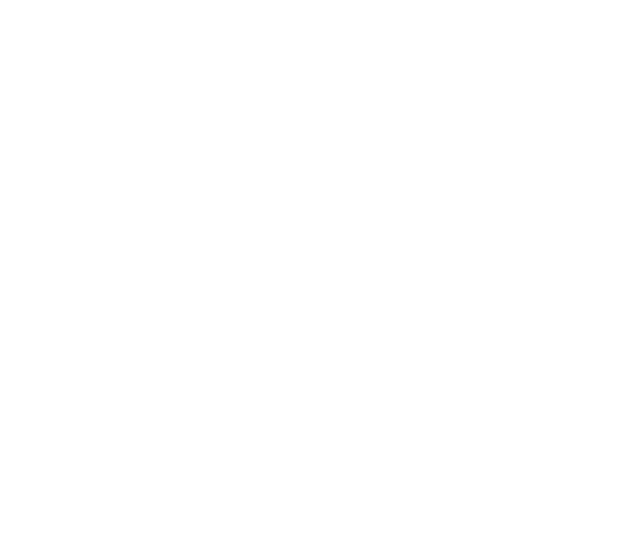
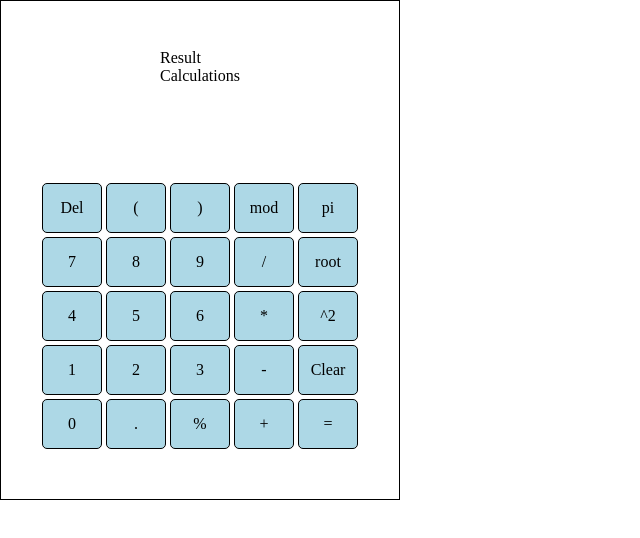
Before and after one commit to matt-gg/calculator, a plain HTML site: page index.html in a window 1280 px wide. Shown: the whole page, without its empty margins (0-640 px from the left). Drawn offline with Linux system fonts and the light colour scheme.

Commit message:
Draft gui design added

```diff
--- a/index.html
+++ b/index.html
@@ -9,6 +9,42 @@
     <title>Calculator</title>
 </head>
 <body>
+    <div class="calculator">
+        <div class="screen">
+            <div class="result">Result</div>
+            <div class="calculation">Calculations</div>
+        </div>
+        <div class="buttons">
+            <div class="btn">Del</div>
+            <div class="btn">(</div>
+            <div class="btn">)</div>
+            <div class="btn">mod</div>
+            <div class="btn">pi</div>
 
+            <div class="btn">7</div>
+            <div class="btn">8</div>
+            <div class="btn">9</div>
+            <div class="btn">/</div>
+            <div class="btn">root</div>
+
+            <div class="btn">4</div>
+            <div class="btn">5</div>
+            <div class="btn">6</div>
+            <div class="btn">*</div>
+            <div class="btn">^2</div>
+
+            <div class="btn">1</div>
+            <div class="btn">2</div>
+            <div class="btn">3</div>
+            <div class="btn">-</div>
+            <div class="btn">Clear</div>
+
+            <div class="btn">0</div>
+            <div class="btn">.</div>
+            <div class="btn">%</div>
+            <div class="btn">+</div>
+            <div class="btn">=</div>
+        </div>
+    </div>
 </body>
 </html>
--- a/style.css
+++ b/style.css
@@ -0,0 +1,36 @@
+* {
+    margin: 0;
+    padding: 0;
+    box-sizing: border-box;
+}
+
+.calculator {
+    border: 1px solid black;
+    width: 400px;
+    height: 500px;
+
+    display: flex;
+    flex-direction: column;
+    justify-content: space-around;
+    align-items: center;
+}
+
+.buttons {
+    display: grid;
+    grid-template-columns: repeat(5, 1fr);
+    grid-template-rows: repeat(5, 1fr)
+}
+
+.btn {
+    height: 50px;
+    width: 60px;
+    margin: 2px;
+
+    border: 1px solid black;
+    border-radius: 5px;
+    background-color: lightblue;
+
+    display: inherit;
+    align-items: center;
+    justify-content: center;
+}
```
Also changed, not shown: favicon.ico (added).
